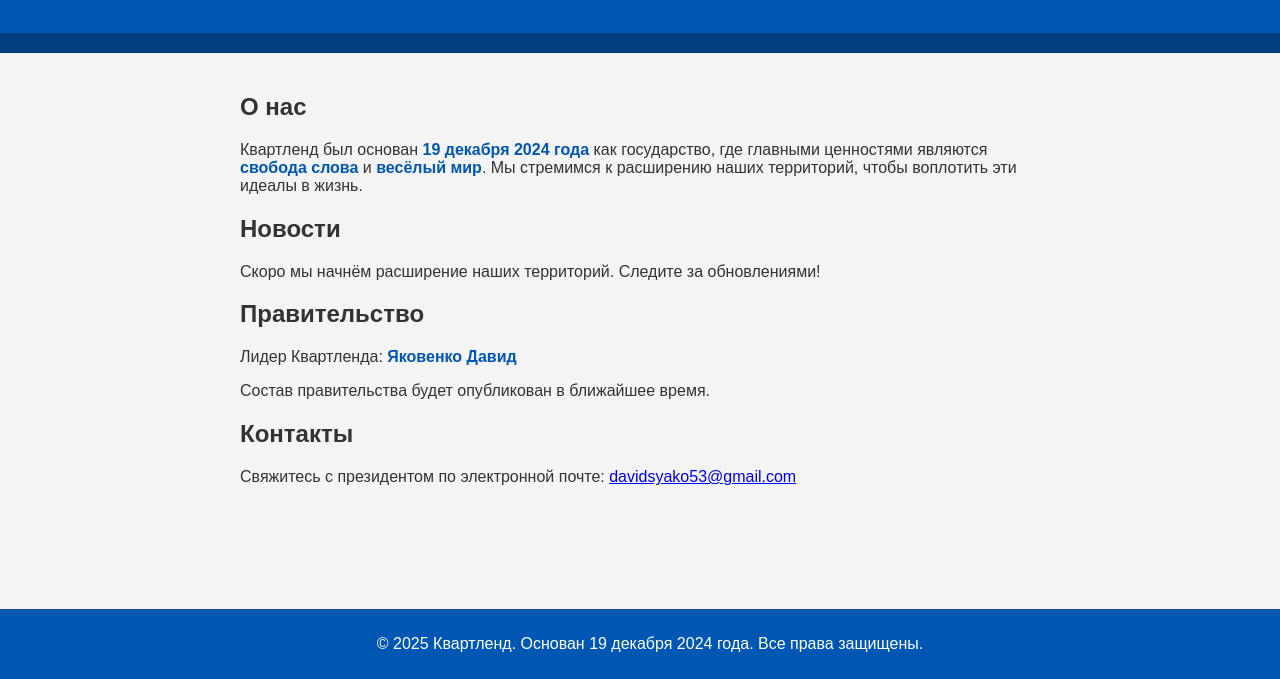
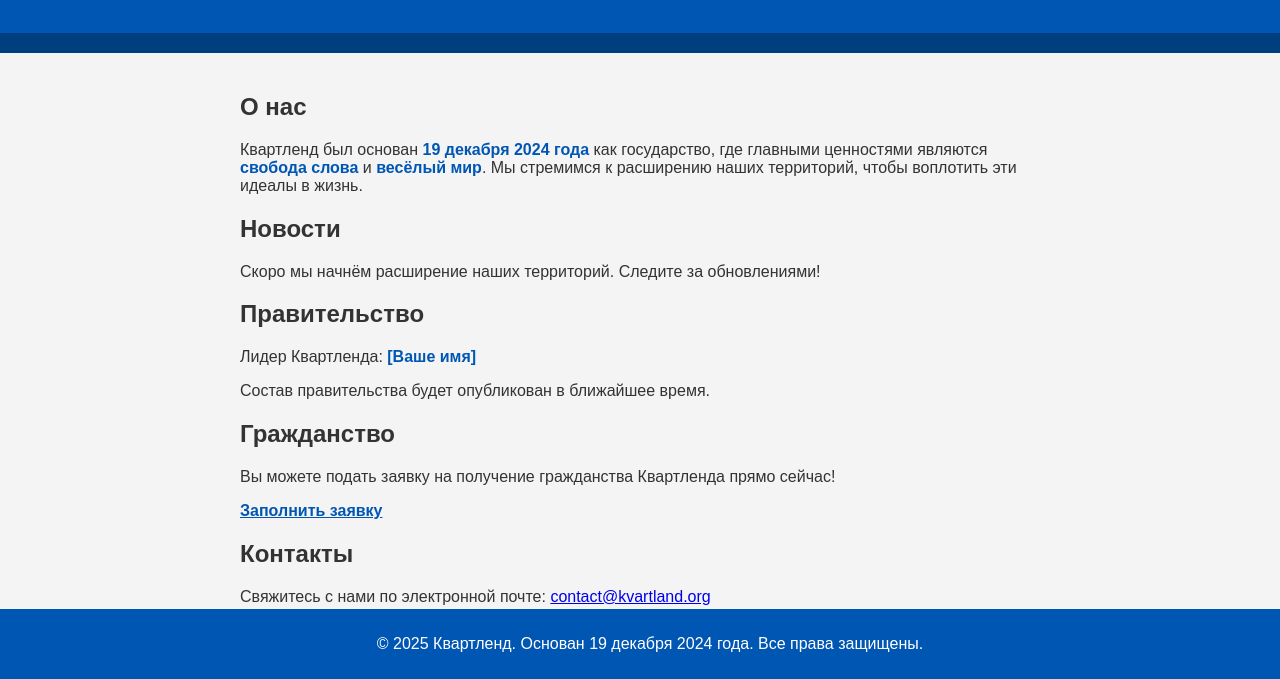
Before and after one commit to Quartland/Official-website-of-Quartland, a plain HTML site: page index.html in a window 1280 px wide. Shown: the part 121-800 px from the top of the page. Drawn offline with Linux system fonts and the light colour scheme.

Commit message:
Add files via upload

```diff
--- a/index.html
+++ b/index.html
@@ -94,13 +94,19 @@
 
     <section id="government">
         <h2>Правительство</h2>
-        <p>Лидер Квартленда: <span class="highlight">Яковенко Давид</span></p>
+        <p>Лидер Квартленда: <span class="highlight">[Ваше имя]</span></p>
         <p>Состав правительства будет опубликован в ближайшее время.</p>
+    </section>
+
+    <section id="citizenship">
+        <h2>Гражданство</h2>
+        <p>Вы можете подать заявку на получение гражданства Квартленда прямо сейчас!</p>
+        <p><a href="https://docs.google.com/forms/d/1TpCOowA52lMChG9yqlDV9ev2Y3aud416X_qP1mno3og/edit" target="_blank" class="highlight">Заполнить заявку</a></p>
     </section>
 
     <section id="contact">
         <h2>Контакты</h2>
-        <p>Свяжитесь с президентом по электронной почте: <a href="davidsyako53@gmail.com">davidsyako53@gmail.com</a></p>
+        <p>Свяжитесь с нами по электронной почте: <a href="mailto:contact@kvartland.org">contact@kvartland.org</a></p>
     </section>
 </div>
 
```
